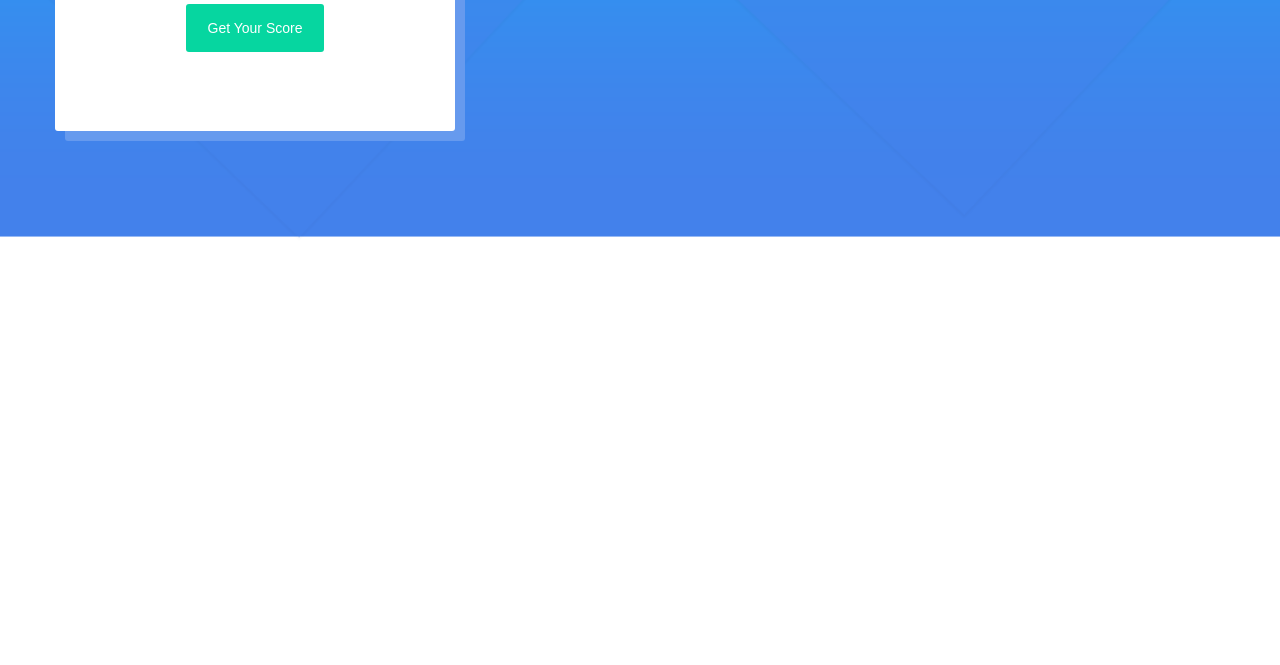
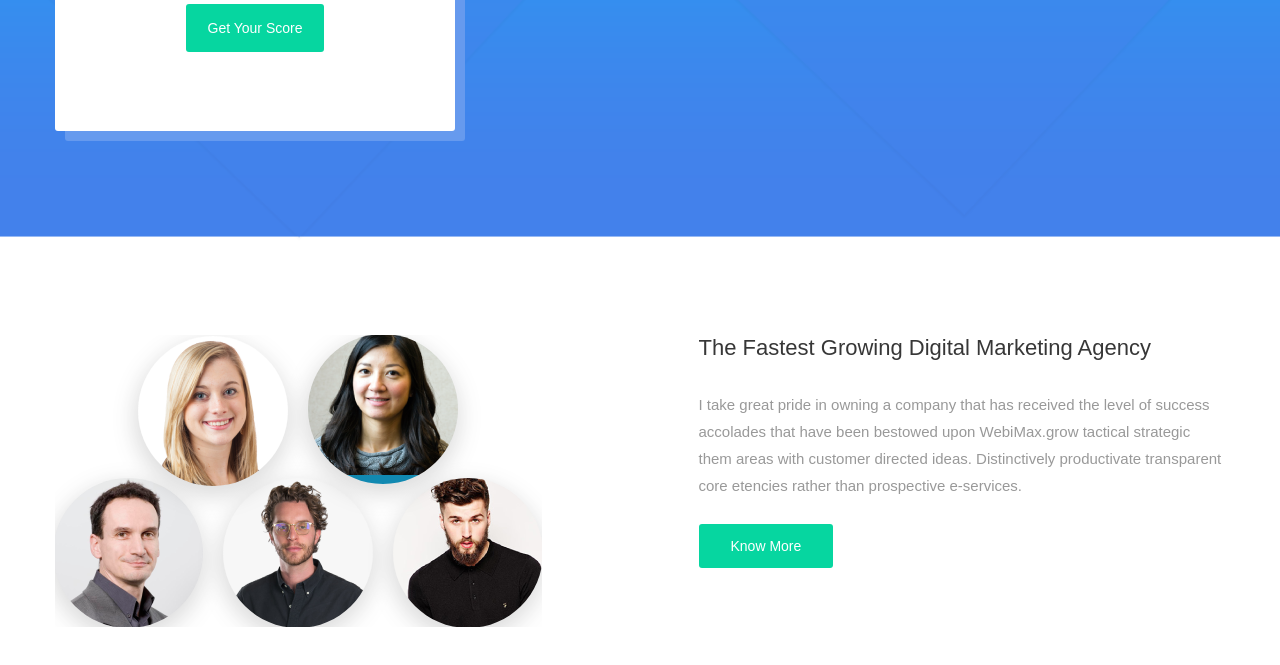
Before and after one commit to mdalaminmunna/Traffic-Marketing-Website, a plain HTML site: page index02.html in a window 1280 px wide. Shown: the part 599-1264 px from the top of the page. Before the commit the page ends 844 px from the top, so only its background shows below. Drawn offline with Linux system fonts and the light colour scheme; a web font is replaced by a local one.

Commit message:
Complete About Us Section

```diff
--- a/index02.html
+++ b/index02.html
@@ -59,5 +59,23 @@
         </div>
       </div>
     </div>
+    <div class="container">
+      <div class="aboutus">
+        <div class="left">
+          <img src="images/index02/about_us.png" alt="About Us Image" />
+        </div>
+        <div class="right">
+          <h2>The Fastest Growing Digital Marketing Agency</h2>
+          <p>
+            I take great pride in owning a company that has received the level
+            of success accolades that have been bestowed upon WebiMax.grow
+            tactical strategic them areas with customer directed ideas.
+            Distinctively productivate transparent core etencies rather than
+            prospective e-services.
+          </p>
+          <button>Know More</button>
+        </div>
+      </div>
+    </div>
   </body>
 </html>
--- /dev/null
+++ b/styles/index02/about-us.css
@@ -0,0 +1,26 @@
+.container .aboutus {
+  margin-top: 90px;
+  margin-bottom: 90px;
+  display: flex;
+  flex-direction: row;
+  justify-content: space-between;
+}
+
+.container .aboutus .right {
+  width: 45%;
+}
+
+.container .aboutus .right h2 {
+  font-size: 22px;
+  font-weight: normal;
+  color: #373737;
+  padding-bottom: 30px;
+}
+
+.container .aboutus .right p {
+  font-size: 15px;
+  color: #999999;
+  line-height: 1.8;
+  font-weight: 300;
+  padding-bottom: 25px;
+}
--- a/styles/index02/style.css
+++ b/styles/index02/style.css
@@ -2,6 +2,7 @@
 @import "reset.css";
 @import "header.css";
 @import "hero.css";
+@import "about-us.css";
 
 body {
   font-family: "Khula", sans-serif;
```
Also changed, not shown: images/index02/about_us.png (added).
